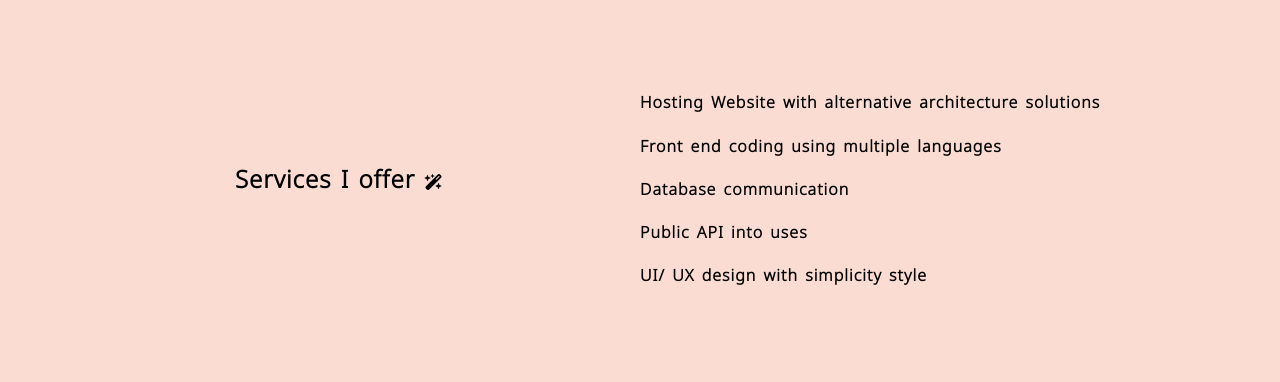
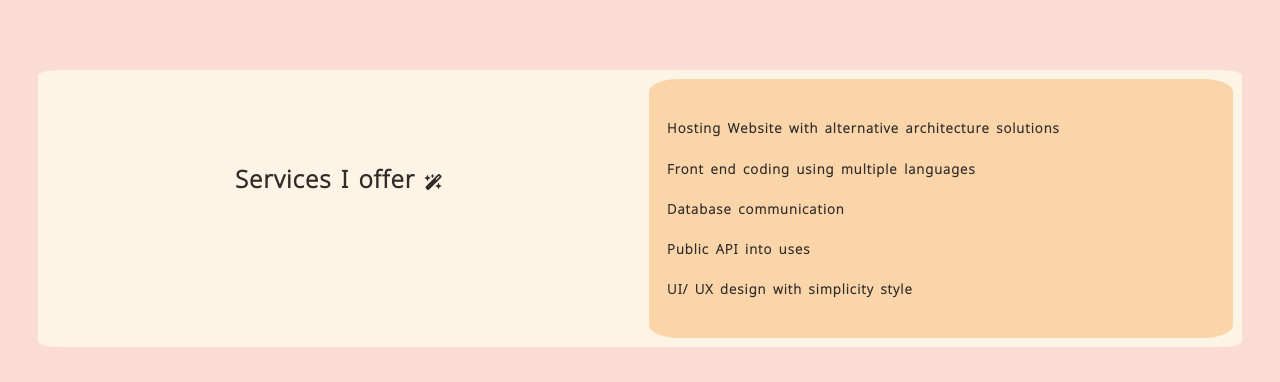
Before and after one commit to wangruoting/portfolio, a React (Create React App) app: page / in a window 1280 px wide. Shown: the part 570-952 px from the top of the page. Built offline with nearby package versions, Linux system fonts and the light colour scheme.

Commit message:
Home services section background updated

```diff
--- a/src/Home/Home.js
+++ b/src/Home/Home.js
@@ -11,6 +11,8 @@ export default function Home() {
                     <h5 className='home-self-intro-text' style={{ opacity: "50%" }}>Front end developer based in Melbourne, Australia</h5>
                     <div className='resume-button-container'>
                         <button className='button resume-btn'>Resume</button>
+                        {/* <h5>Email</h5> */}
+                        {/* <button className='button resume-btn'>Linkedin</button> */}
                     </div>
                 </div>
                 <div className='profile-pic-container'>
@@ -30,11 +32,13 @@ export default function Home() {
                 </div>
 
                 <div className='home-detail-service-text'>
-                    <h4>Hosting Website with alternative architecture solutions</h4>
-                    <h4>Front end coding using multiple languages</h4>
-                    <h4>Database communication</h4>
-                    <h4>Public API into uses</h4>
-                    <h4>UI/ UX design with simplicity style</h4>
+                    <div className='home-detail-service-text-container'>
+                        <h5>Hosting Website with alternative architecture solutions</h5>
+                        <h5>Front end coding using multiple languages</h5>
+                        <h5>Database communication</h5>
+                        <h5>Public API into uses</h5>
+                        <h5>UI/ UX design with simplicity style</h5>
+                    </div>
                 </div>
             </div>
 
--- a/src/Home/home.css
+++ b/src/Home/home.css
@@ -127,3 +127,20 @@
 /* .certificates-pic-container {
     text-align: center;
 } */
+
+.home-detail-service-text-container {
+    background-color: #f2800653;
+    margin: 1.5%;
+    padding: 3%;
+    overflow: hidden;
+    border-radius: 5%;
+    /* box-shadow: 5px 5px 5px 5px red; */
+}
+
+.home-reuse-container.services {
+    /* background-color: #FFFFF0; */
+    background-color: #FEFBEA;
+    opacity: 80%;
+    overflow: hidden;
+    border-radius: 2%;
+}
```
